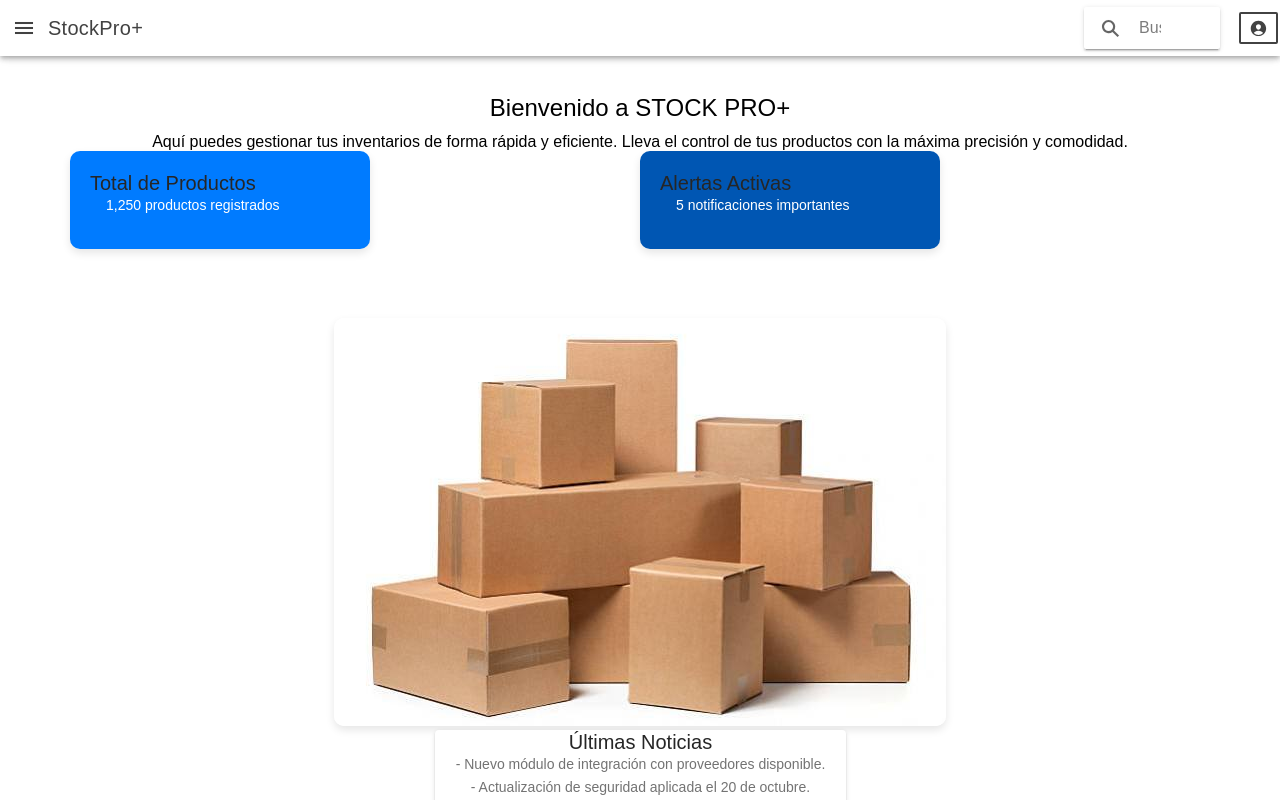
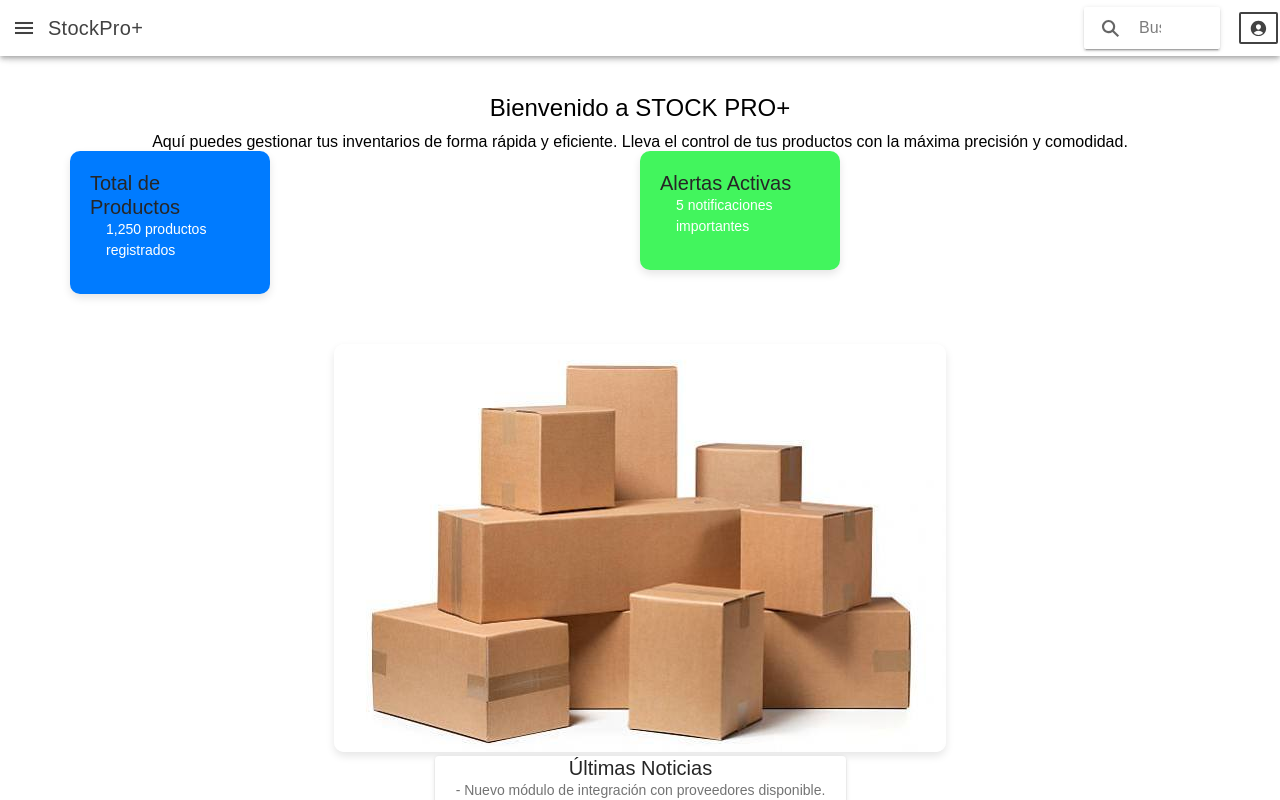
Before and after one commit to Criiss22/gestion-de-inventarios-app, a React (Vite) app: page /home in a window 1280 px wide. Built offline with nearby package versions, Linux system fonts and the light colour scheme; grey boxes are pictures that could not be loaded.

Commit message:
ACTUALIZACIONES

```diff
--- a/src/pages/Home.css
+++ b/src/pages/Home.css
@@ -33,7 +33,7 @@
 }
 
 .card {
-  width: 300px;
+  width: 200px;
   padding: 20px;
   color: white;
   border-radius: 10px;
@@ -46,7 +46,7 @@
 }
 
 .dark-blue {
-  background-color: #0056b3;
+  background-color: #42f55d;
 }
 
 /* Imagen */
--- a/src/pages/Home.tsx
+++ b/src/pages/Home.tsx
@@ -5,12 +5,15 @@ import {
   IonCard, IonCardHeader, IonCardTitle, IonCardContent, IonGrid, IonRow, IonCol
 } from '@ionic/react';
 import { personCircle } from 'ionicons/icons';
-import './Home.css'; // Asegúrate de que tus estilos CSS estén aquí
-import imagen39 from '../imagenes/39.jpg'; // Cambia esto por la imagen que desees
+import './Home.css';
+import imagen39 from '../imagenes/39.jpg';
 
 const Home: React.FC = () => {
   return (
     <>
+      {/* Fondo animado */}
+      <div className="container"></div> {/* Fondo de pantalla animado */}
+
       {/* Menú lateral */}
       <IonMenu side="start" contentId="main-content" className="custom-menu">
         <IonHeader>
@@ -53,7 +56,7 @@ const Home: React.FC = () => {
             {/* Contenedor para buscador e ícono */}
             <IonButtons slot="end" style={{ display: 'flex', alignItems: 'center' }}>
               <IonSearchbar placeholder="Buscar..." style={{ width: '150px', marginRight: '10px' }} />
-              <IonButton routerLink="/login" fill="outline">
+              <IonButton routerLink="/login" fill="outline" aria-label="Login">
                 <IonIcon icon={personCircle} />
               </IonButton>
             </IonButtons>
@@ -61,9 +64,6 @@ const Home: React.FC = () => {
         </IonHeader>
 
         <IonContent fullscreen>
-          {/* Fondo animado */}
-          <div className="container"></div>
-
           {/* Contenedor del contenido principal */}
           <div className="home-container">
             <div className="main-content">
```
